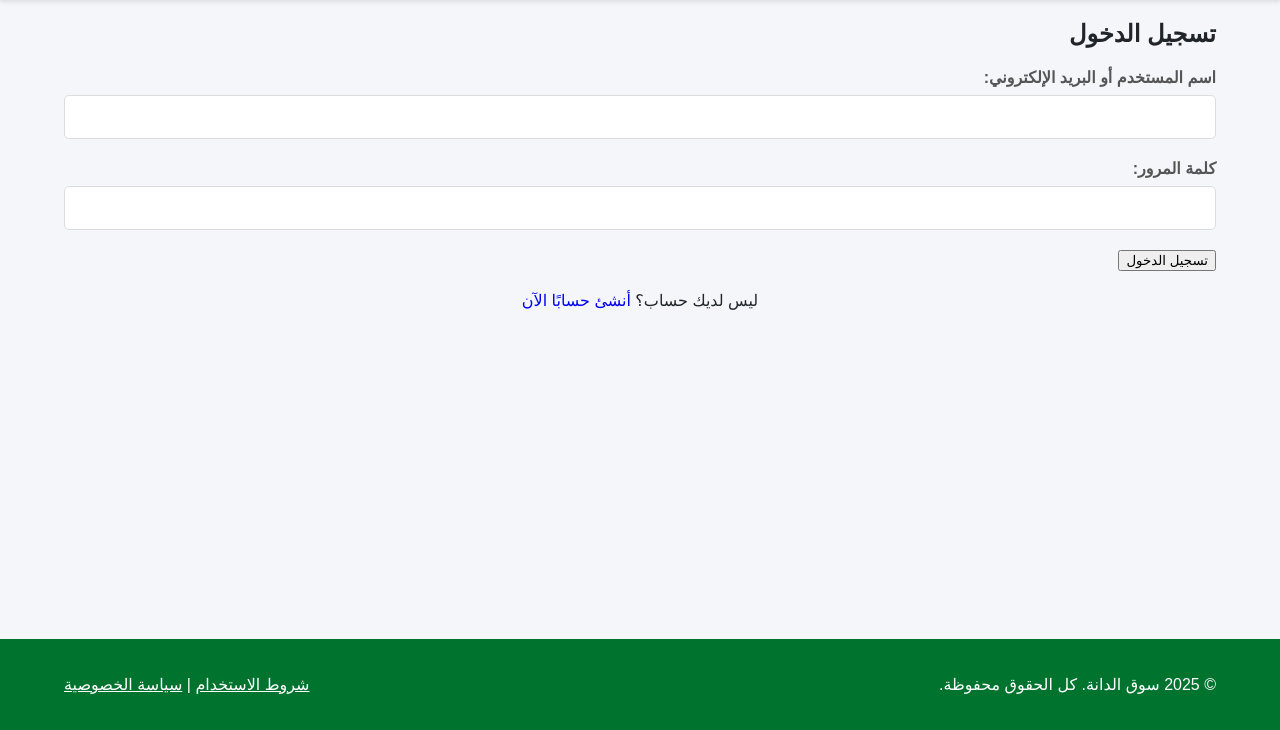
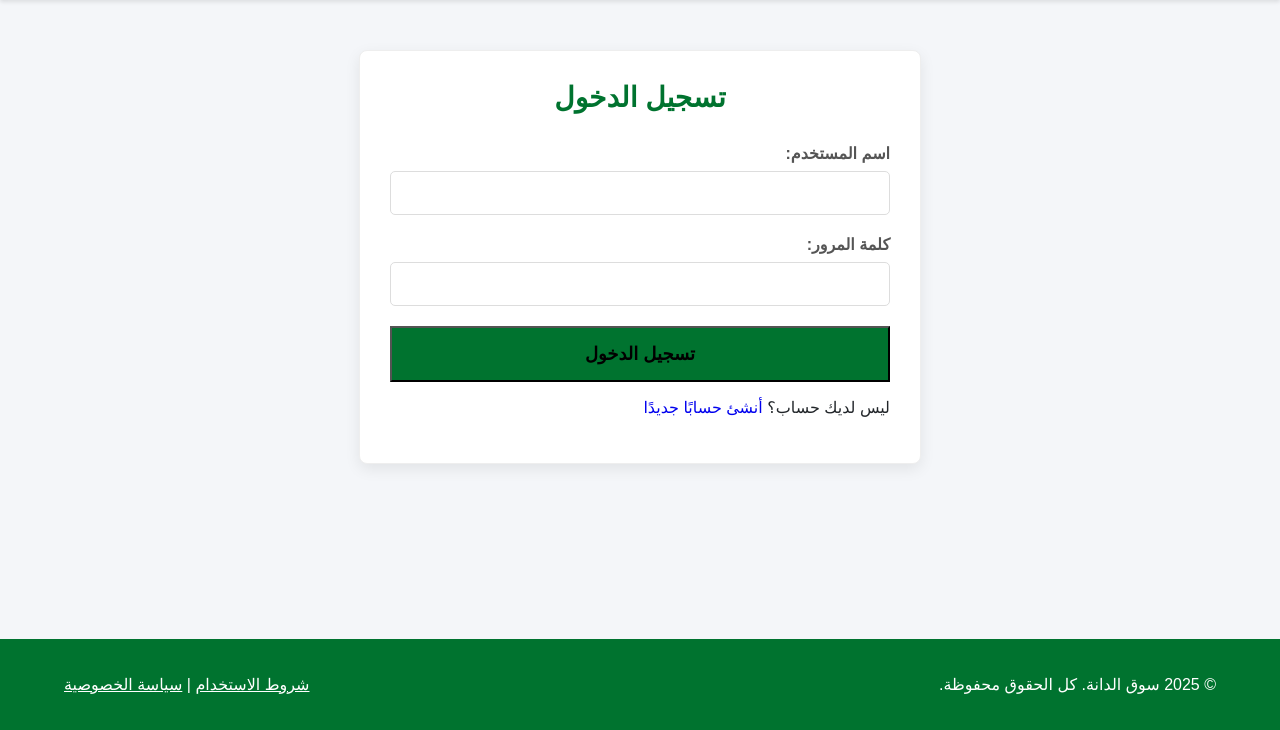
Before and after one commit to ahmadababneh527-stack/souq-aldana-backend, a Django app: page /login/ in a window 1280 px wide. Shown: the part 70-800 px from the top of the page. Run offline with Django 5.2, Linux system fonts and the light colour scheme; data that the repository does not hold is empty.

```diff
--- a/templates/login.html
+++ b/templates/login.html
@@ -4,24 +4,27 @@
 {% block title %}تسجيل الدخول - سوق الدانة{% endblock %}
 
 {% block content %}
-<div class="admin-form-container">
+<div class="auth-form-container">
     <h2>تسجيل الدخول</h2>
-    <form id="login-form">
+
+    <form id="login-form" method="POST">
         {% csrf_token %}
         <div class="form-group">
-            <label for="email">اسم المستخدم أو البريد الإلكتروني:</label>
-            <input type="email" id="email" name="email" required>
+            <label for="username">اسم المستخدم:</label>
+            <input type="text" id="username" name="username" required>
         </div>
         <div class="form-group">
             <label for="password">كلمة المرور:</label>
             <input type="password" id="password" name="password" required>
         </div>
         <button type="submit" class="btn-primary">تسجيل الدخول</button>
+
+        <p id="login-status" class="form-status"></p>
     </form>
-    <p id="status-message" class="status-message"></p>
-    <p style="text-align: center; margin-top: 20px;">
-        ليس لديك حساب؟ <a href="{% url 'signup' %}">أنشئ حسابًا الآن</a>
-    </p>
+
+    <div class="auth-switch">
+        <p>ليس لديك حساب؟ <a href="{% url 'signup' %}">أنشئ حسابًا جديدًا</a></p>
+    </div>
 </div>
 {% endblock %}
 
```
Also changed, not shown: static/js/login.js (+25 -24 lines).
